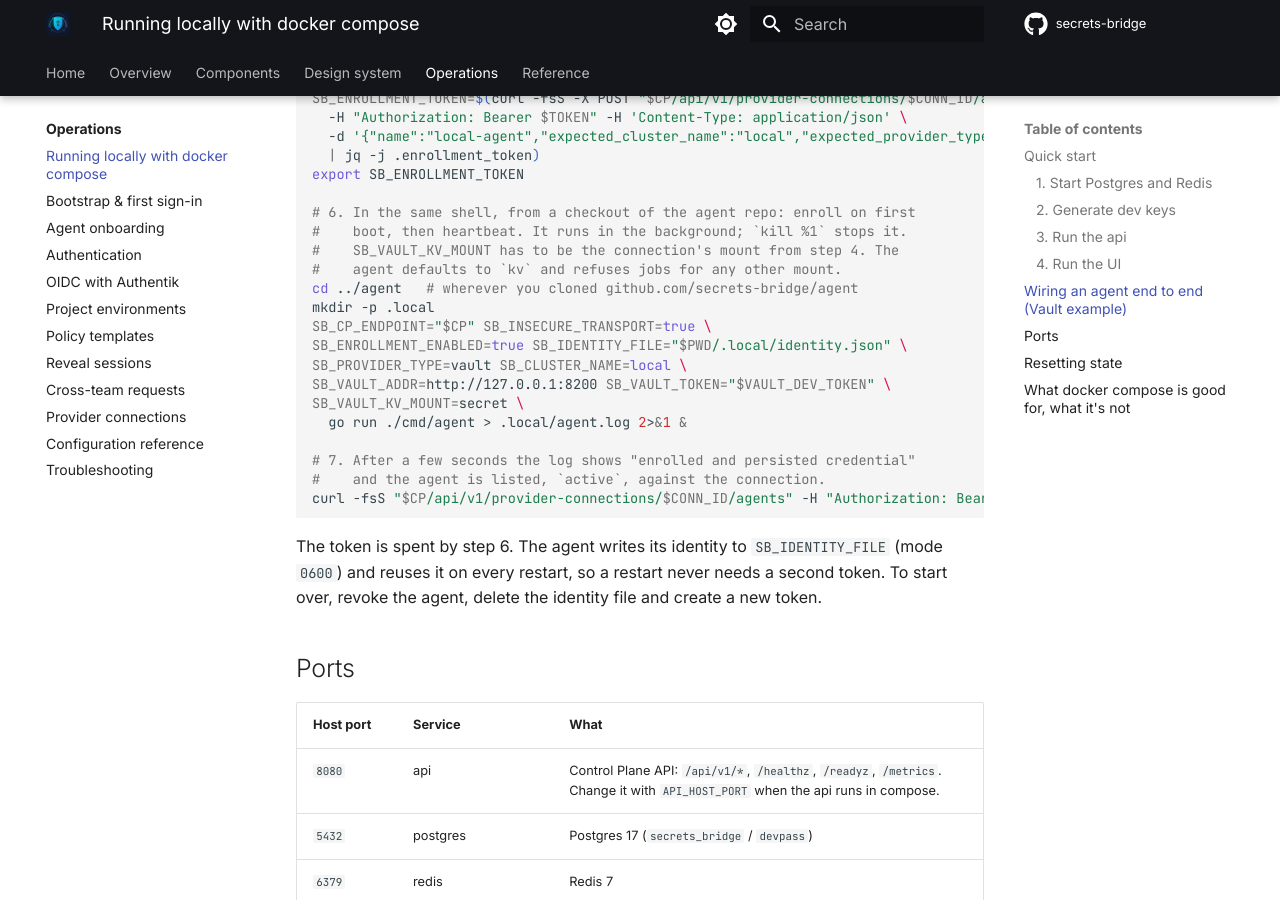
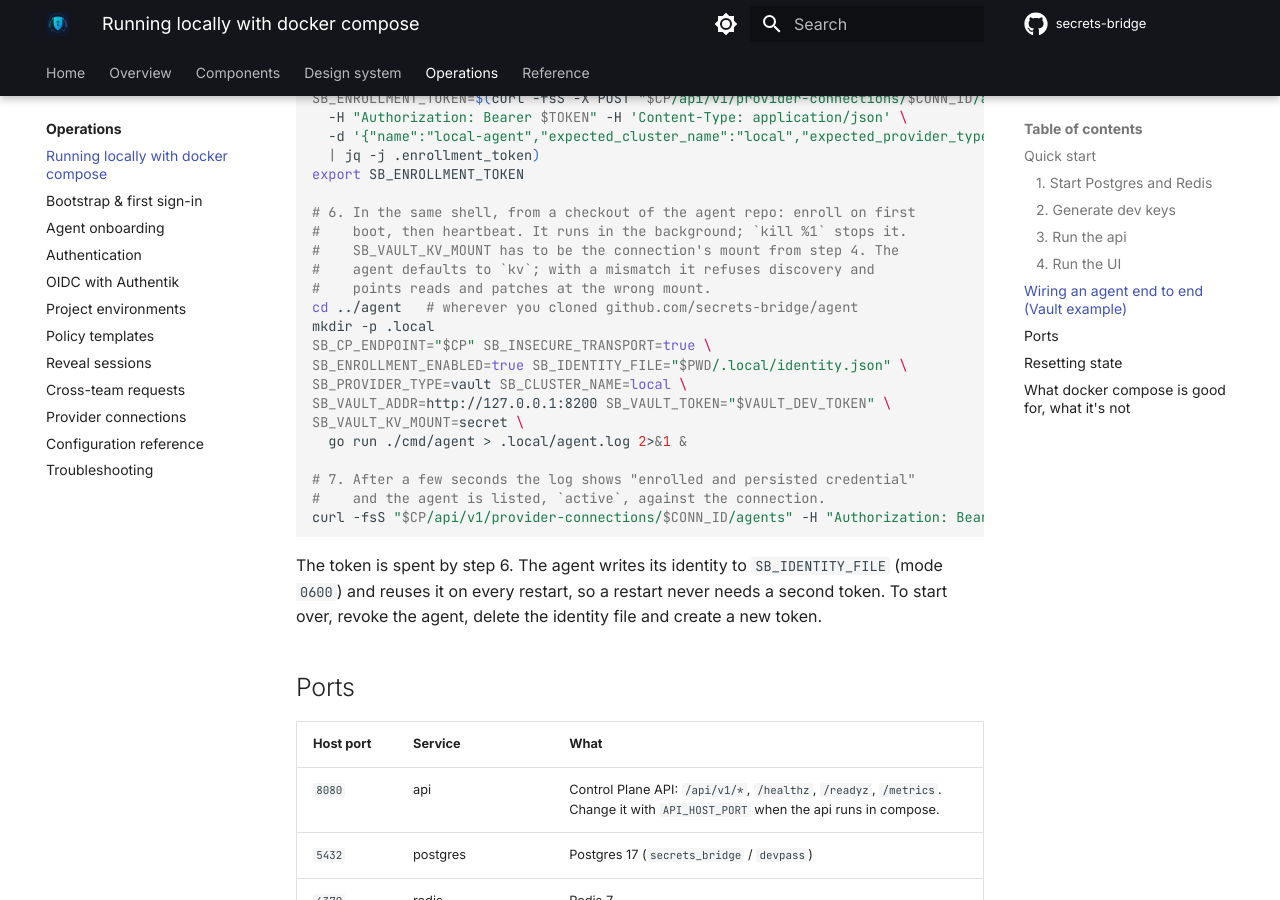
Before and after one commit to secrets-bridge/docs, an MkDocs documentation site: the page built from docs/operations/docker-compose.md, in a window 1280 px wide and 900 px high, scrolled down 2462 px. Built offline with MkDocs 1.6.1 and Material for MkDocs 9.7.7, drawn with Linux system fonts in a browser that asks for light colours; plug-ins that fetch from the network failed and are left out; the version menu is left out.

Commit message:
docs: say what a kv mount mismatch actually does
the agent only refuses a job that names a different mount. discovery and cross-team jobs do, but read/patch jobs from current api main name none and run against the agent's own mount, so a mismatch sends them to the wrong mount

```diff
--- a/docs/operations/docker-compose.md
+++ b/docs/operations/docker-compose.md
@@ -128,7 +128,8 @@ export SB_ENROLLMENT_TOKEN
 # 6. In the same shell, from a checkout of the agent repo: enroll on first
 #    boot, then heartbeat. It runs in the background; `kill %1` stops it.
 #    SB_VAULT_KV_MOUNT has to be the connection's mount from step 4. The
-#    agent defaults to `kv` and refuses jobs for any other mount.
+#    agent defaults to `kv`; with a mismatch it refuses discovery and
+#    points reads and patches at the wrong mount.
 cd ../agent   # wherever you cloned github.com/secrets-bridge/agent
 mkdir -p .local
 SB_CP_ENDPOINT="$CP" SB_INSECURE_TRANSPORT=true \
```
Also changed, not shown: docs/operations/provider-connections.md (+1 -1 lines).
